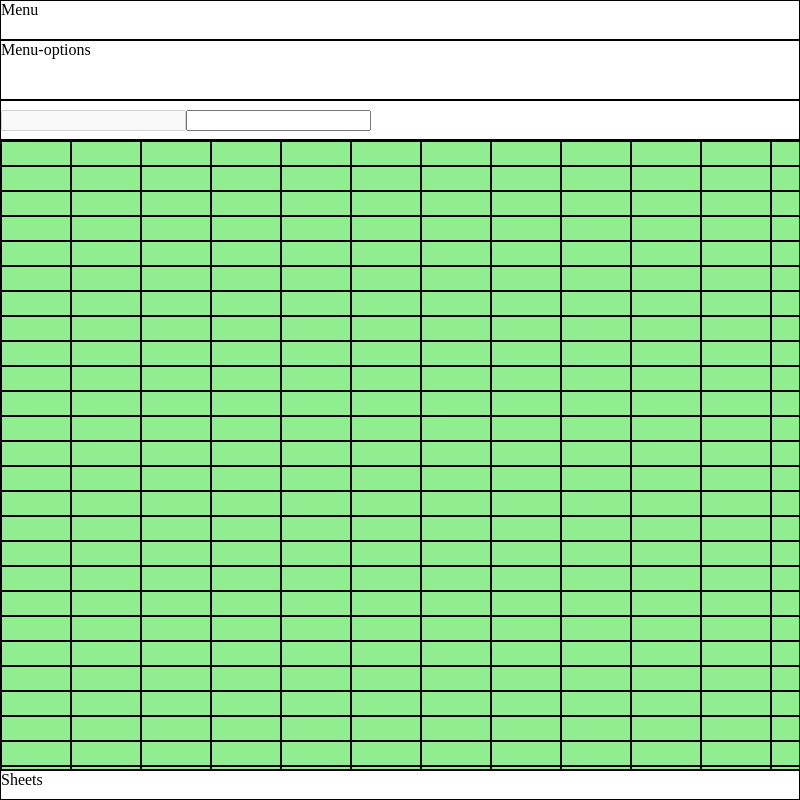
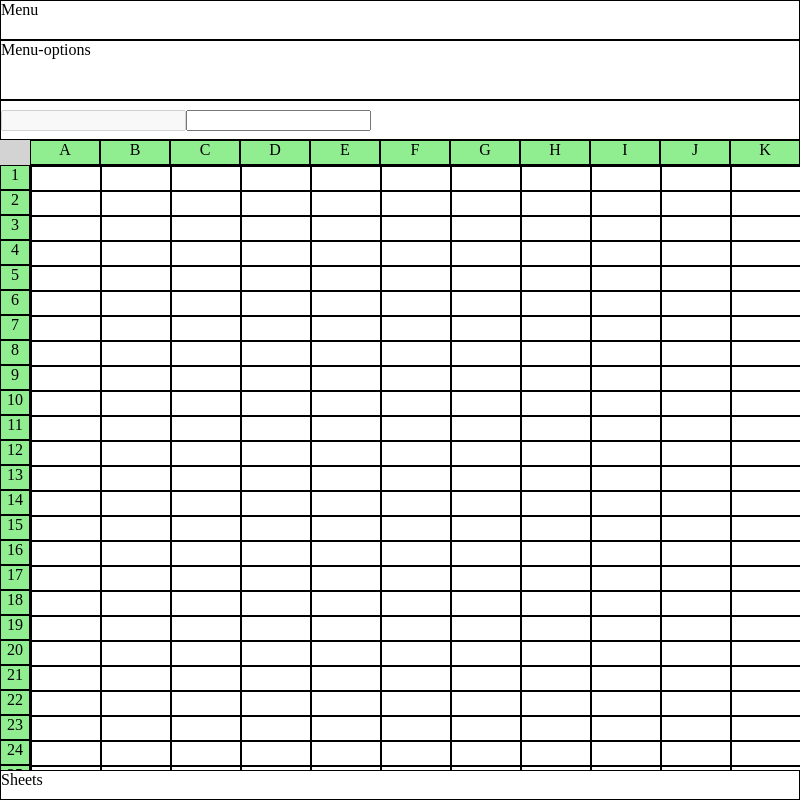
Before and after one commit to agarwalnaman2406/Excel-Clone-using-Electron, an Electron app: page index.ejs in a window 800 px wide. Drawn offline with nearby package versions, Linux system fonts and the light colour scheme; files that its build step writes are made by us from their sources.

Commit message:
Positioning of Cells

```diff
--- a/index.ejs
+++ b/index.ejs
@@ -17,6 +17,24 @@
         <input type="text" id="formula">
     </div>
 
+    <div class="content">
+        <!-- Top Left Cell -->
+        <div class="top-left-cell"></div>
+
+        <!-- Top Row -->
+        <div class="top-row">
+            <% for(let i=0 ; i<26 ; i++){%>
+                <div class="top-row-cell" cellId="<%=i%>"><%= String.fromCharCode(65+i)%></div>
+            <%}%>
+        </div>
+
+        <!-- Left Col -->
+        <div class="left-col">
+            <% for(let i=0 ; i<100 ; i++){%>
+                <div class="left-col-cell" cellId="<%=i%>"><%= i+1%></div>
+            <%}%>
+        </div>
+
         <div class="cells">
 
             <% for(let i=0 ; i<100 ; i++){%>
@@ -28,6 +46,11 @@
             <%}%>
 
         </div>
+
+    </div>
+
+
+
     <div class="sheets">Sheets</div>
 
     <script src="https://ajax.googleapis.com/ajax/libs/jquery/3.6.0/jquery.min.js"></script>
--- a/style.css
+++ b/style.css
@@ -30,10 +30,52 @@ html,body{
 
 .cells{
     border: 1px solid;
+    position: absolute;
+    top: 25px;
+    left: 30px;
+}
+
+.content{
     height: calc(100vh - 170px);
+    /* background: lightgreen; */
+    overflow: auto;
+    position: relative;
+}
+
+.top-left-cell{
+    background: lightgray;
+    height: 25px;
+    width: 30px;
+}
+
+.top-row{
+    display: flex;
+    position: absolute;
+    top: 0px;
+    left: 30px;
     background: lightgreen;
-    overflow: auto;
 }
+
+.top-row-cell{
+    border: 1px solid;
+    min-height: 25px;
+    min-width: 70px;
+    text-align: center;
+}
+
+.left-col{
+    background: lightgreen;
+    width: 30px;
+}
+
+.left-col-cell{
+    height: 25px;
+    width: 30px;
+    border: 1px solid;
+    text-align: center;
+}
+
+
 
 
 .sheets{
```
Lines whose indentation alone changed are shown as unchanged.
